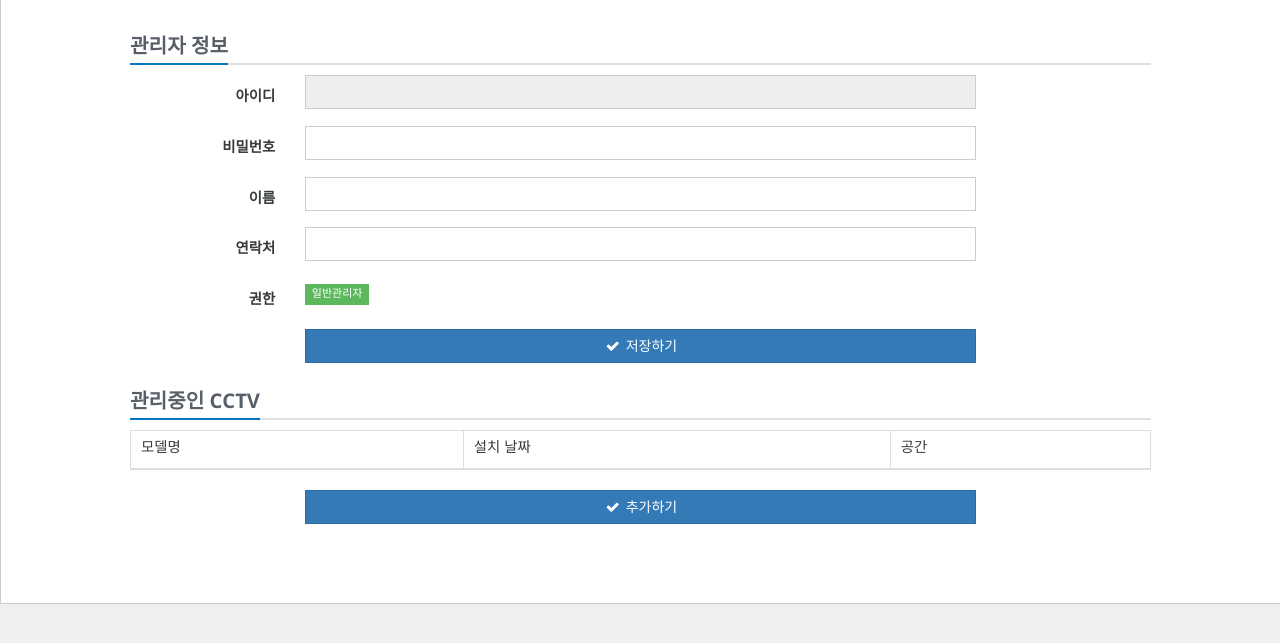
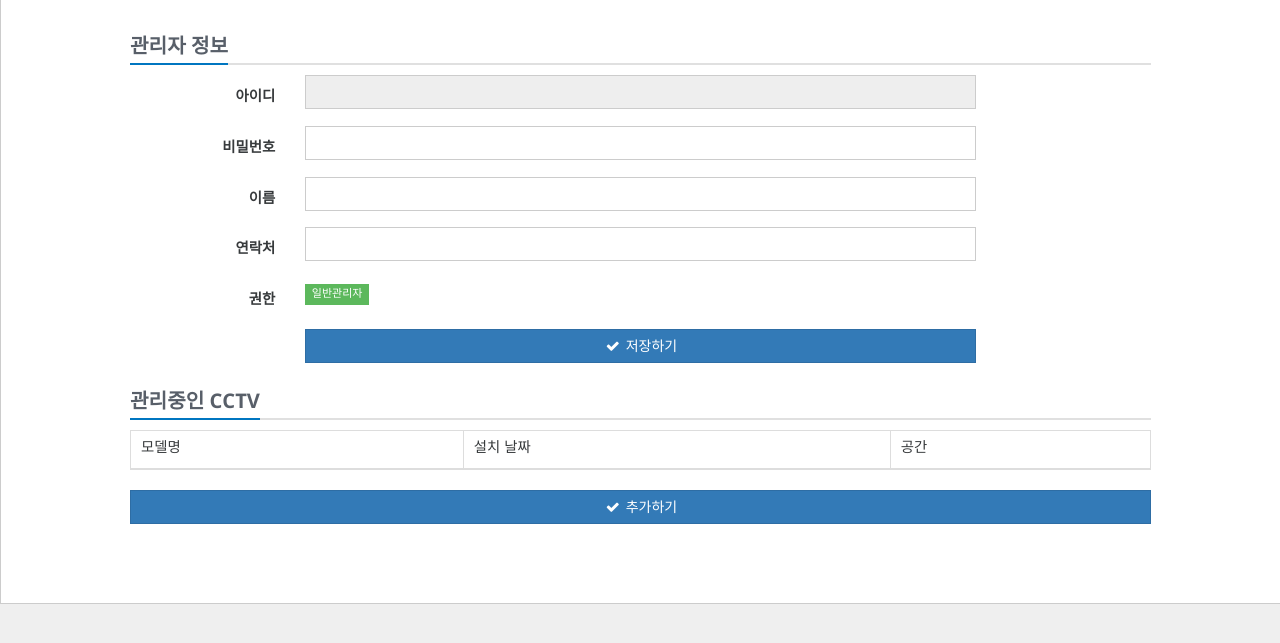
Before and after one commit to waylight3/gk, a Django app: template all/templates/all/manage_edit.html in a window 1280 px wide. Shown: the part 43-686 px from the top of the page. Run offline with Django 3.2, Linux system fonts and the light colour scheme; the template is opened without the code that fills it, so the values that code supplies are empty; some libraries are stand-ins or nearby versions.

Commit message:
update manage info

```diff
--- a/all/templates/all/manage_edit.html
+++ b/all/templates/all/manage_edit.html
@@ -67,7 +67,7 @@
                 </table>
             </div>
             <div class="form-group">
-                <div class="col-sm-offset-2 col-sm-8">
+                <div class="col-sm-12">
                     <button type="submit" class="btn btn-primary btn-block no-radius"><i class="fa fa-check fa-fw"></i> 추가하기</button>
                 </div>
             </div>
```
